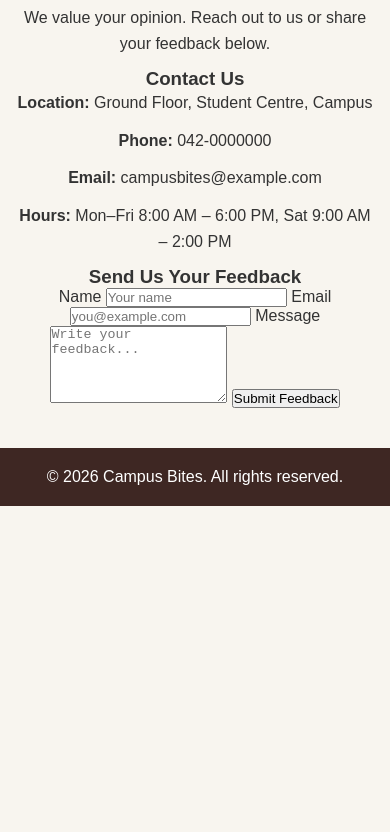
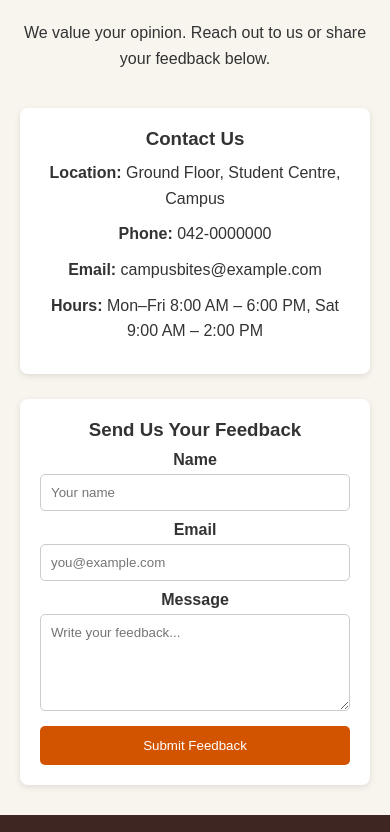
Before and after one commit to L1F23BSSE0413/CampusCafeteria, a plain HTML site: page src/feedback.html in a window 390 px wide. Shown: the part 399-1231 px from the top of the page. Before the commit the page ends 905 px from the top, so only its background shows below. Drawn offline with Linux system fonts and the light colour scheme.

Commit message:
Add feedback page styles with responsive media query

```diff
--- a/styles/style.css
+++ b/styles/style.css
@@ -77,3 +77,63 @@ footer {
         padding: 40px 15px;
     }
 }
+
+
+/* ===== Feedback Page ===== */
+.feedback-page {
+  max-width: 900px;
+  margin: 30px auto;
+  padding: 0 20px;
+  display: grid;
+  grid-template-columns: 1fr 1fr;
+  gap: 25px;
+}
+.feedback-page h2,
+.feedback-intro {
+  grid-column: 1 / -1;
+  text-align: center;
+}
+.contact-info,
+.feedback-form {
+  background: #fff;
+  padding: 20px;
+  border-radius: 8px;
+  box-shadow: 0 2px 6px rgba(0, 0, 0, 0.1);
+}
+.contact-info p {
+  margin: 10px 0;
+}
+.feedback-form form {
+  display: flex;
+  flex-direction: column;
+}
+.feedback-form label {
+  margin-top: 10px;
+  font-weight: bold;
+}
+.feedback-form input,
+.feedback-form textarea {
+  padding: 10px;
+  margin-top: 5px;
+  border: 1px solid #ccc;
+  border-radius: 5px;
+  font-family: inherit;
+}
+.feedback-form button {
+  margin-top: 15px;
+  padding: 12px;
+  background: #d35400;
+  color: #fff;
+  border: none;
+  border-radius: 5px;
+  cursor: pointer;
+}
+.feedback-form button:hover {
+  background: #a04000;
+}
+
+@media (max-width: 768px) {
+  .feedback-page {
+    grid-template-columns: 1fr;
+  }
+}
```
